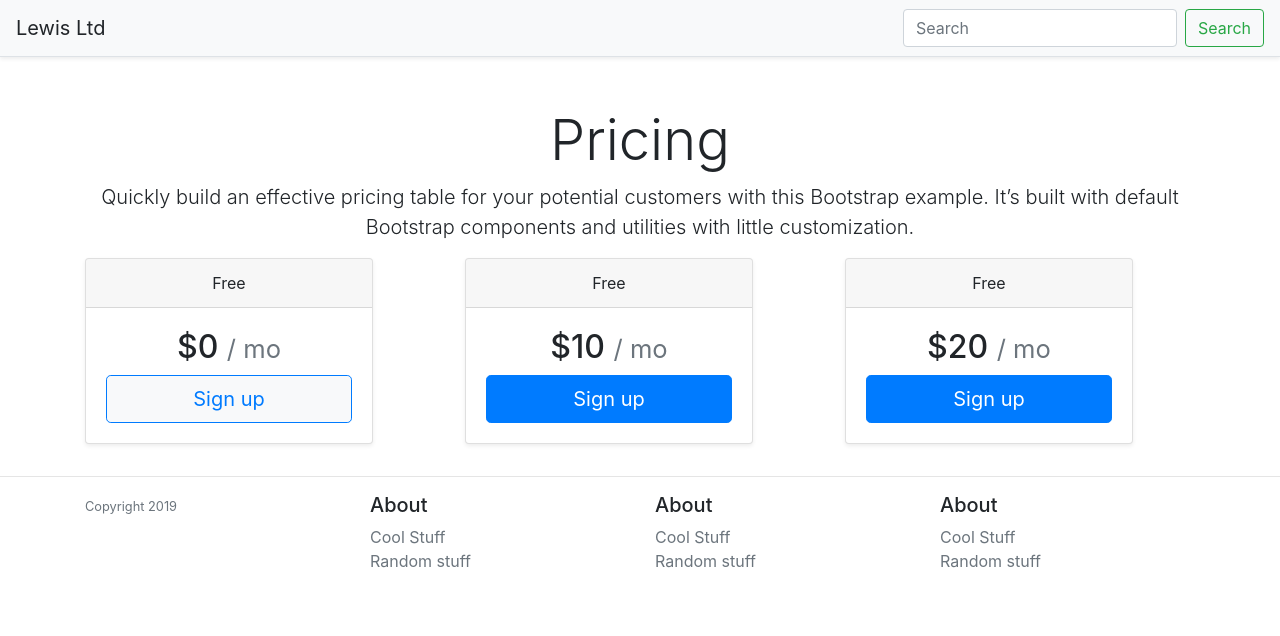
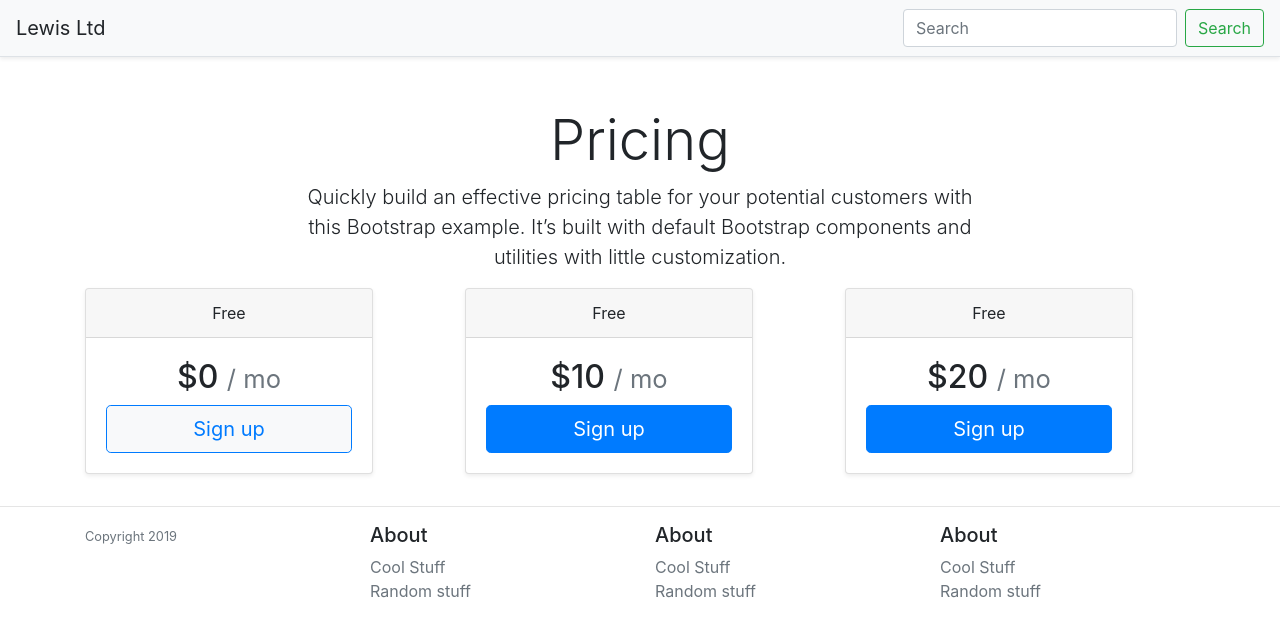
Before and after one commit to lewis262626/bootstrap-pricing-example, a plain HTML site: page index.html in a window 1280 px wide. Drawn offline with nearby package versions, Linux system fonts and the light colour scheme.

Commit message:
center pricing text

```diff
--- a/index.html
+++ b/index.html
@@ -32,8 +32,8 @@
             </div>
         </div>
         <div class="row">
-            <div class="col-12">
-                <p class="lead promo-text">
+            <div class="col-12 promo-text">
+                <p class="lead promo-text-p">
                     Quickly build an effective pricing table for your potential customers with this Bootstrap example.
                     It’s built with default Bootstrap components and utilities with little customization.
                 </p>
--- a/style.css
+++ b/style.css
@@ -3,8 +3,11 @@
     margin-top: 50px;
 }
 
-.promo-text {
+.promo-text-p {
     text-align: center;
+    margin-left: auto;
+    margin-right: auto;
+    max-width: 700px;
 }
 
 .card-header {
```
